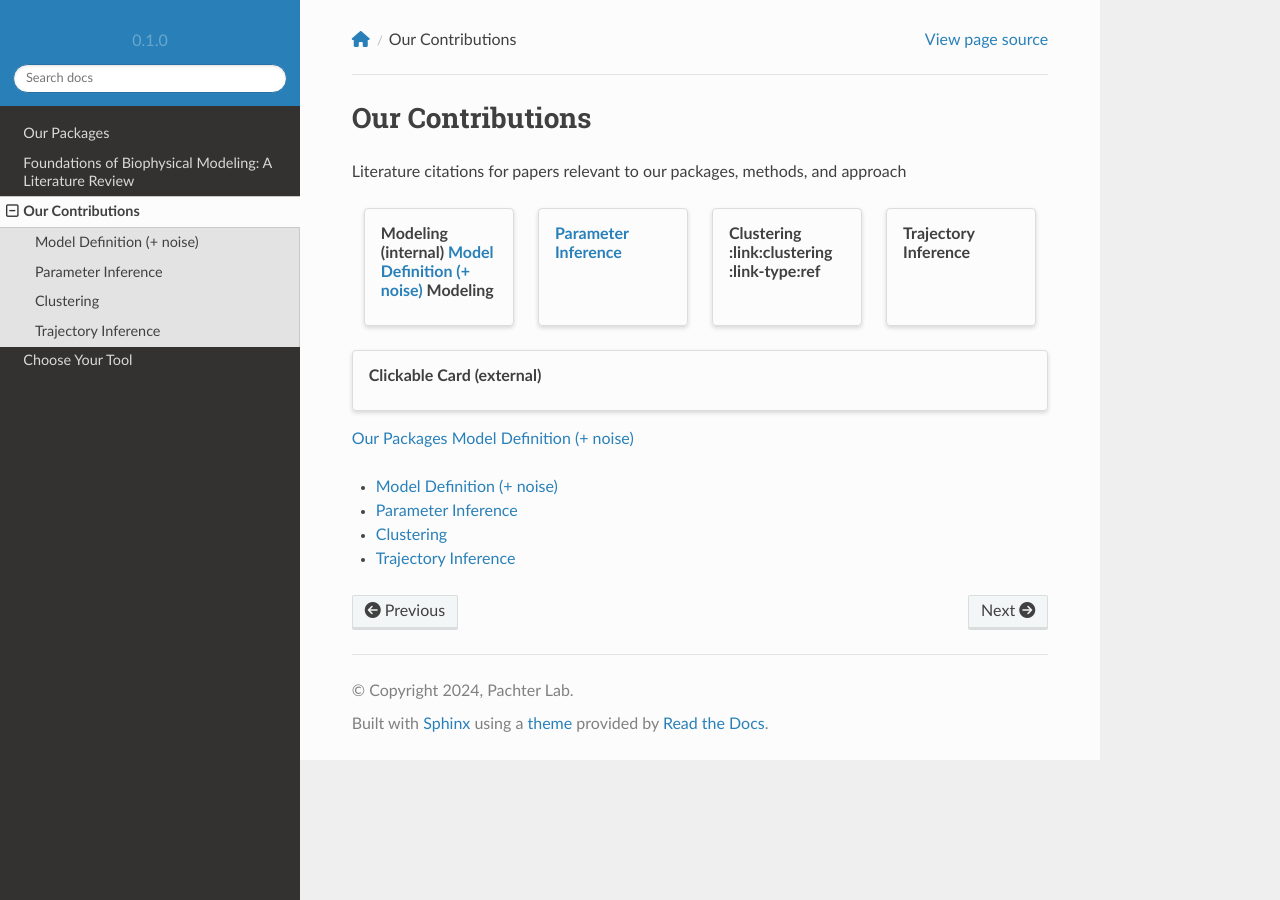
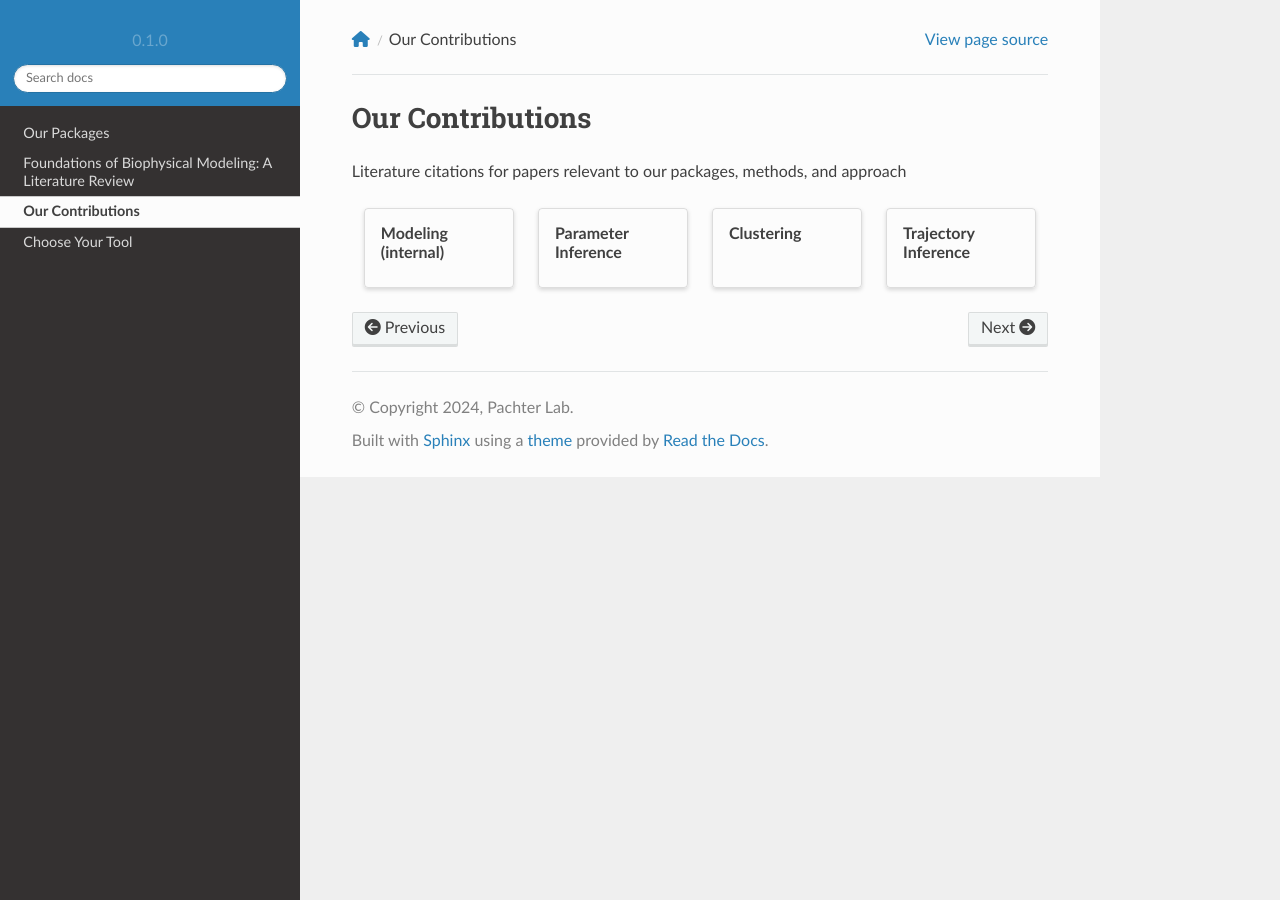
Before and after one commit to pachterlab/biophysics, a Sphinx documentation site: the page built from docs/source/contributions.rst, in a window 1280 px wide. Built offline with Sphinx 7.4.7 and the Read the Docs theme 2.0.0, drawn with Linux system fonts in a browser that asks for light colours; nearby versions of some CDN libraries; pages that are not in the unit, such as notebooks, are missing from menus.

Commit message:
Update contributions.rst
fixed cards

```diff
--- a/docs/source/contributions.rst
+++ b/docs/source/contributions.rst
@@ -7,31 +7,17 @@ Literature citations for papers relevant to our packages, methods, and approach
 .. grid:: 1 2 3 4
 
     .. grid-item-card:: Modeling (internal)
-      :ref:`modeling`
-      Modeling
+       :link: modeling
+       :link-type: ref
 
-    .. grid-item-card:: :ref:`parameterinference`
+    .. grid-item-card:: Parameter Inference
        :link: parameterinference
        :link-type: ref
 
     .. grid-item-card:: Clustering
-       :link:clustering
-       :link-type:ref
+       :link: clustering
+       :link-type: ref
 
     .. grid-item-card:: Trajectory Inference
        :link: trajectoryinference
        :link-type: ref
-
-.. card:: Clickable Card (external)
-    :link: https://example.com
-
-:ref:`packages`
-:ref:`Modeling`
-
-.. toctree::
-   :maxdepth: 1
-
-   contributions_modeling.rst
-   contributions_parameter_inference.rst
-   contributions_clustering.rst
-   contributions_trajectory_inference.rst
```
